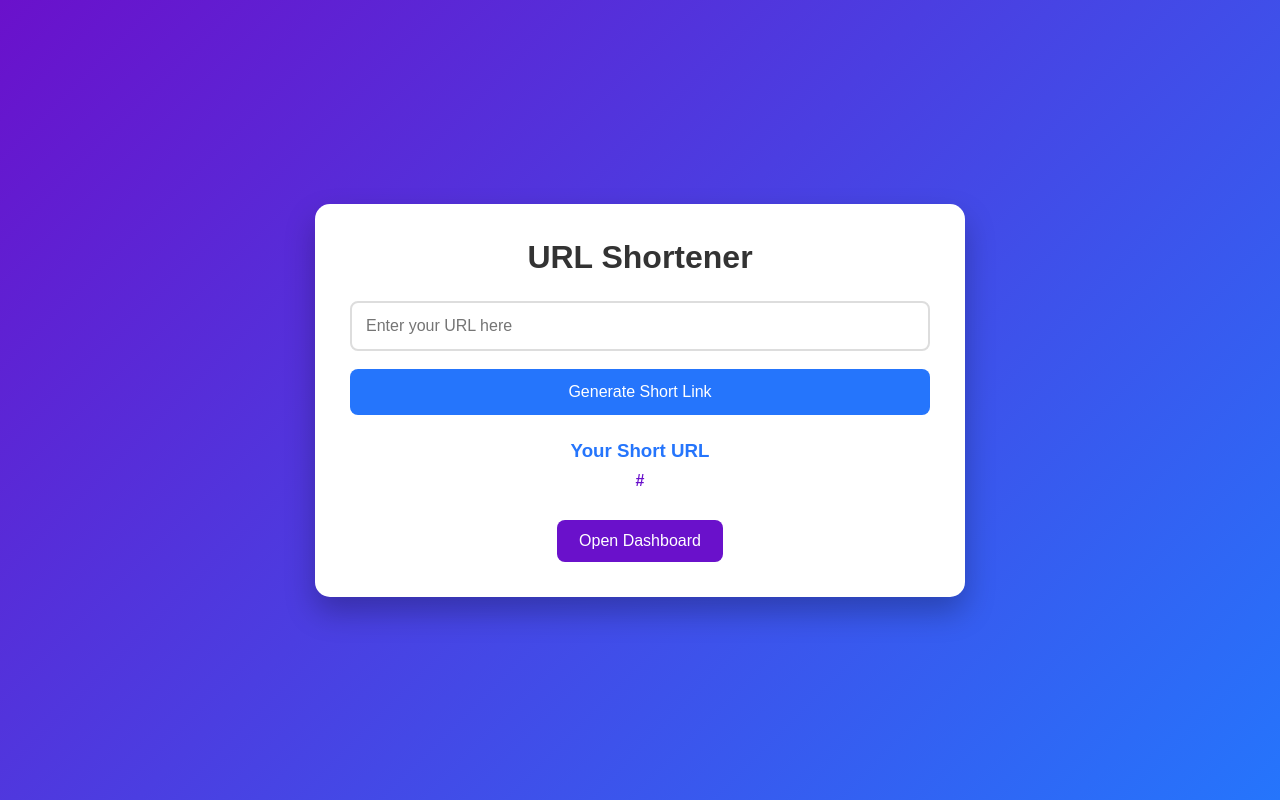
After one commit to Arnav-devs/Forgetrack-W5, a Flask app: template templates/index.html in a window 1280 px wide. The commit adds this page. Run offline with Flask 3, Linux system fonts and the light colour scheme; the template is opened without the code that fills it: most values are stand-ins (such as "Sample title", 1, 10 or a date in 2020).

Commit message:
final project

```diff
--- /dev/null
+++ b/data.json
@@ -0,0 +1,6 @@
+{
+    "EoMszO": {
+        "url": "https://google.com",
+        "clicks": 1
+    }
+}
--- a/main.py
+++ b/main.py
@@ -1,24 +1,93 @@
-from flask import Flask, render_template
+from flask import Flask, render_template, request, redirect, jsonify
+import json
+import random
+import string
+from pathlib import Path
 
 app = Flask(__name__)
 
+FILE_PATH = Path("data.json")
 
-posts = [
-  {
+def initialize():
+    if not FILE_PATH.exists():
+        with FILE_PATH.open("w") as file:
+            json.dump({}, file)
 
-  }
-]
+def get_links():
+    with FILE_PATH.open("r") as file:
+        return json.load(file)
+
+def store_links(links):
+    with FILE_PATH.open("w") as file:
+        json.dump(links, file, indent=4)
+
+def create_short_code(length=6):
+    characters = string.ascii_letters + string.digits
+
+    while True:
+        new_code = "".join(random.choices(characters, k=length))
+
+        if new_code not in get_links():
+            return new_code
+
+initialize()
 
 @app.route("/")
-@app.route("/home")
-def welcome():
-  return render_template('home.html')
+def index():
+    return render_template(
+        "index.html",
+        error=None,
+        short_url=None
+    )
+
+@app.route("/shorten", methods=["POST"])
+def shorten_link():
+    original_url = request.form.get("url", "").strip()
+
+    if not original_url.startswith(("http://", "https://")):
+        return render_template(
+            "index.html",
+            error="Please enter a valid URL starting with http:// or https://",
+            short_url=None
+        )
+
+    links = get_links()
+    code = create_short_code()
+
+    links[code] = {
+        "url": original_url,
+        "clicks": 0
+    }
+    store_links(links)
+    return render_template(
+        "index.html",
+        short_url=f"{request.host_url}s/{code}",
+        error=None
+    )
+
+@app.route("/s/<code>")
+def open_link(code):
+
+    links = get_links()
+    link = links.get(code)
+
+    if link is None:
+        return render_template("error.html"), 404
+    link["clicks"] += 1
+
+    store_links(links)
+    return redirect(link["url"])
 
 @app.route("/dashboard")
-def dashboard():
-  return render_template('dashboard.html')
+def show_dashboard():
+    return render_template(
+        "dashboard.html",
+        links=get_links()
+    )
 
-
+@app.route("/api/links")
+def get_api_data():
+    return jsonify(get_links())
 
 if __name__ == "__main__":
- app.run(debug=True)
+    app.run(debug=True)
--- /dev/null
+++ b/templates/index.html
@@ -0,0 +1,155 @@
+<!DOCTYPE html>
+<html lang="en">
+
+<head>
+    <meta charset="UTF-8">
+    <meta name="viewport" content="width=device-width, initial-scale=1.0">
+    <title>URL Shortener</title>
+
+    <style>
+        *{
+            margin:0;
+            padding:0;
+            box-sizing:border-box;
+            font-family:Arial, Helvetica, sans-serif;
+        }
+
+        body{
+            min-height:100vh;
+            display:flex;
+            justify-content:center;
+            align-items:center;
+            background:linear-gradient(135deg,#6a11cb,#2575fc);
+        }
+
+        .container{
+            width:90%;
+            max-width:650px;
+            background:#fff;
+            padding:35px;
+            border-radius:15px;
+            text-align:center;
+            box-shadow:0 15px 30px rgba(0,0,0,.25);
+        }
+
+        h1{
+            color:#333;
+            margin-bottom:25px;
+        }
+
+        form{
+            display:flex;
+            flex-direction:column;
+            gap:18px;
+        }
+
+        input{
+            padding:14px;
+            font-size:16px;
+            border:2px solid #ddd;
+            border-radius:8px;
+            outline:none;
+            transition:.3s;
+        }
+
+        input:focus{
+            border-color:#2575fc;
+        }
+
+        button{
+            padding:14px;
+            border:none;
+            border-radius:8px;
+            background:#2575fc;
+            color:white;
+            font-size:16px;
+            cursor:pointer;
+            transition:.3s;
+        }
+
+        button:hover{
+            background:#0d5be1;
+        }
+
+        .error{
+            color:red;
+            margin-top:20px;
+            font-weight:bold;
+        }
+
+        .success{
+            margin-top:25px;
+        }
+
+        .success h3{
+            color:#2575fc;
+            margin-bottom:10px;
+        }
+
+        .success a{
+            color:#6a11cb;
+            text-decoration:none;
+            font-weight:bold;
+            word-break:break-all;
+        }
+
+        .dashboard{
+            display:inline-block;
+            margin-top:30px;
+            padding:12px 22px;
+            background:#6a11cb;
+            color:white;
+            text-decoration:none;
+            border-radius:8px;
+            transition:.3s;
+        }
+
+        .dashboard:hover{
+            background:#5710a7;
+        }
+
+    </style>
+</head>
+
+<body>
+
+    <div class="container">
+
+        <h1>URL Shortener</h1>
+
+        <form action="/shorten" method="POST">
+
+            <input
+                type="text"
+                name="url"
+                placeholder="Enter your URL here">
+
+            <button type="submit">
+                Generate Short Link
+            </button>
+
+        </form>
+
+        {% if error %}
+            <p class="error">{{ error }}</p>
+        {% endif %}
+
+        {% if short_url %}
+            <div class="success">
+                <h3>Your Short URL</h3>
+
+                <a href="{{ short_url }}" target="_blank">
+                    {{ short_url }}
+                </a>
+            </div>
+        {% endif %}
+
+        <a href="/dashboard" class="dashboard">
+            Open Dashboard
+        </a>
+
+    </div>
+
+</body>
+
+</html>
```
Also changed, not shown: templates/dashboard.html (+140 -5 lines), templates/error.html (+12 -0 lines), templates/home.html (deleted, +0 -11 lines).
